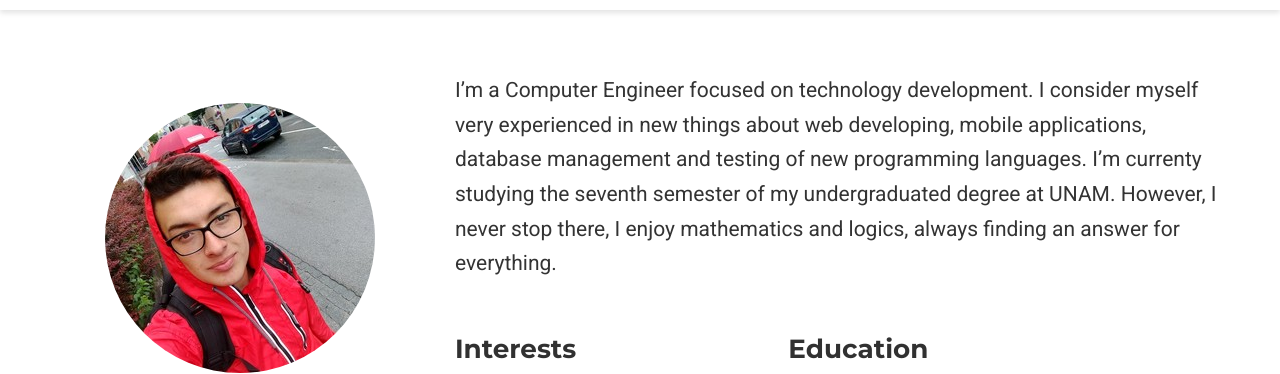
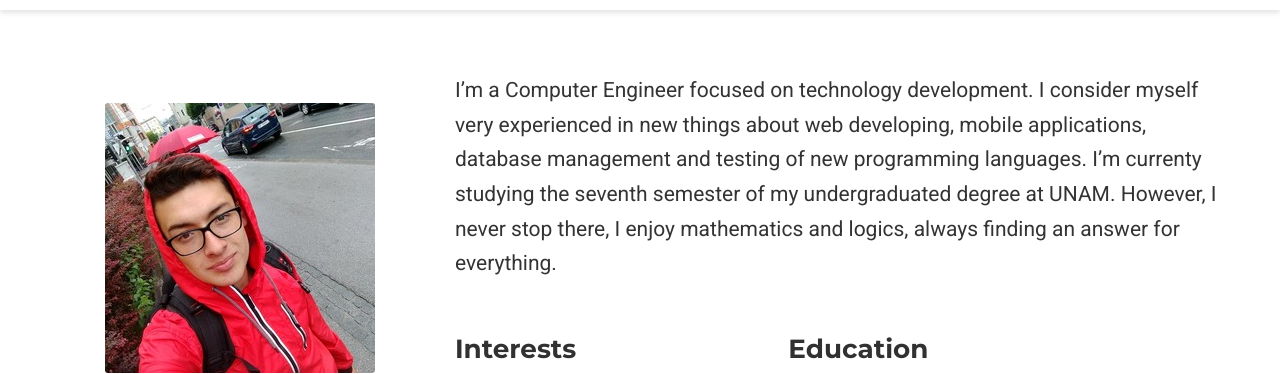
Before and after one commit to gusajr/gusajr.github.io, a plain HTML site: page author/gustavo-alfredo-jimenez-ruiz/index.html in a window 1280 px wide. Shown: the part 60-434 px from the top of the page. Drawn offline with nearby package versions, Linux system fonts and the light colour scheme; some packages are replaced by stand-ins of ours; some icons are missing.

Commit message:
V8_02_2020

```diff
--- a/author/gustavo-alfredo-jimenez-ruiz/index.html
+++ b/author/gustavo-alfredo-jimenez-ruiz/index.html
@@ -601,7 +601,7 @@
 
 
 
-      <img class="avatar avatar-circle" src="/author/gustavo-alfredo-jimenez-ruiz/avatar_hue776a334b902d7828bf5c7a8aa11ccb3_670535_270x270_fill_q90_lanczos_center.jpg" alt="Gustavo Alfredo Jiménez Ruiz">
+      <img class="avatar avatar-square" src="/author/gustavo-alfredo-jimenez-ruiz/avatar_hue776a334b902d7828bf5c7a8aa11ccb3_670535_270x270_fill_q90_lanczos_center.jpg" alt="Gustavo Alfredo Jiménez Ruiz">
 
 
       <div class="portrait-title">
```
Also changed, not shown: index.html (+1 -1 lines).
